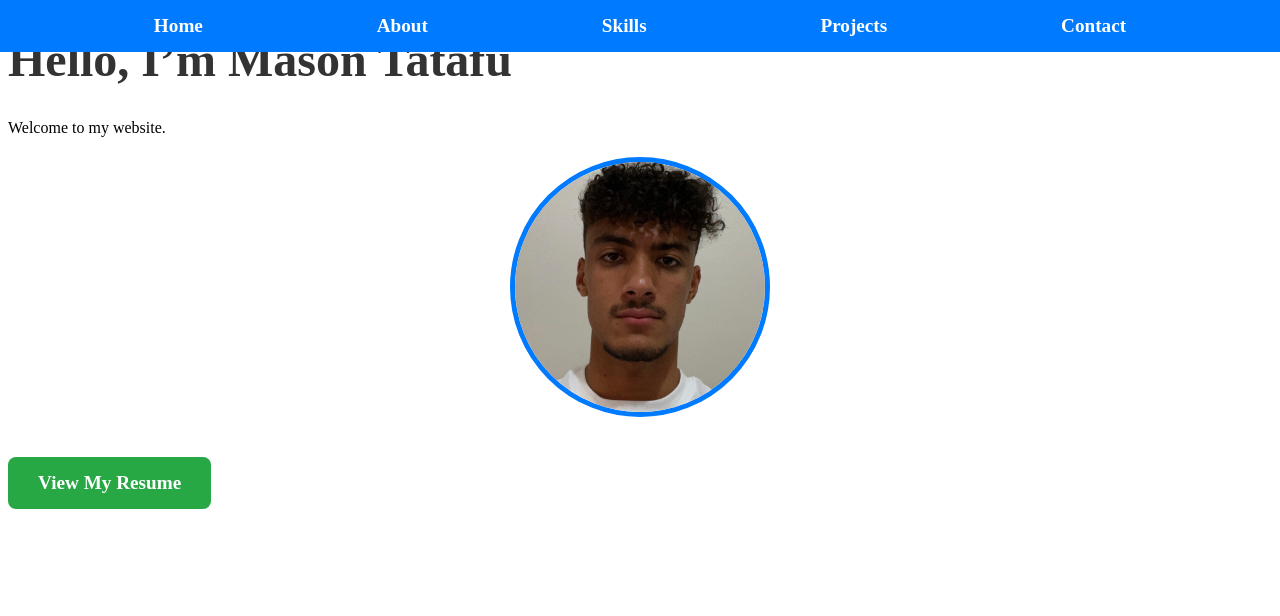
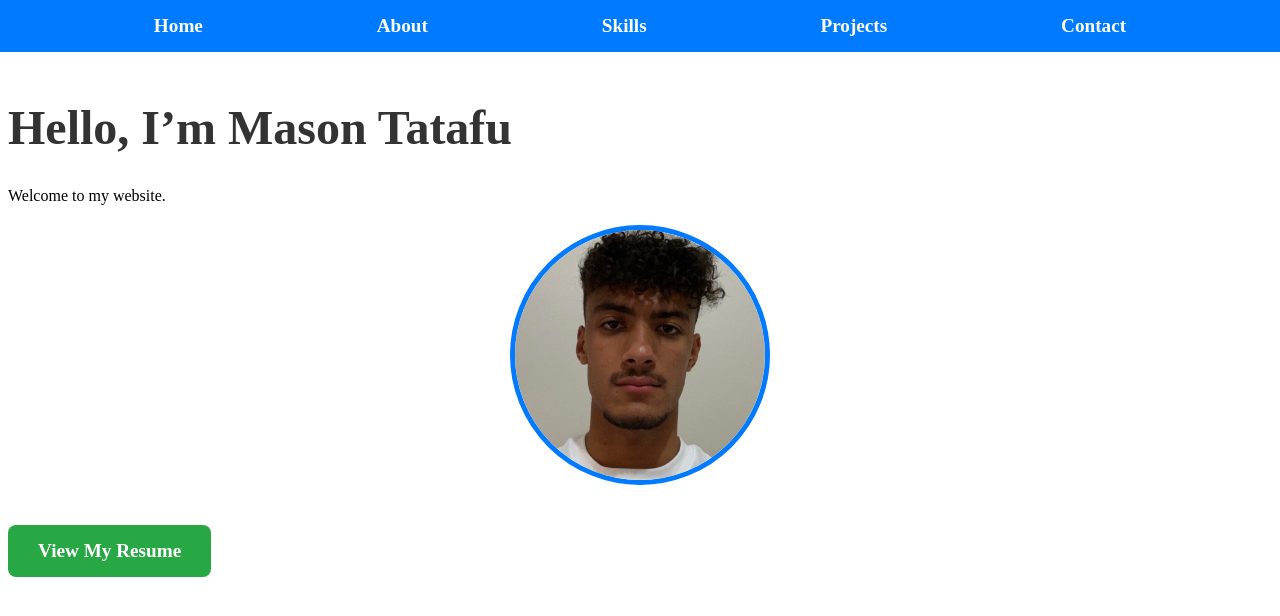
Before and after one commit to masontatafu/masontatafu.github.io, a Jekyll site: the page built from index.md, in a window 1280 px wide. Shown: the top 616 px of the page. Built offline with Jekyll 4.4.1, drawn with Linux system fonts in a browser that asks for light colours.

Commit message:
Update style.css

```diff
--- a/assets/style.css
+++ b/assets/style.css
@@ -80,3 +80,8 @@ h1 {
 .resume-button:hover {
     background-color: #218838; /* Darkens the button color when hovered */
 }
+
+/* ===== FIX NAVBAR OVERLAPPING CONTENT ===== */
+main {
+    padding-top: 60px; /* Adjust this if needed to push content down */
+}
```
